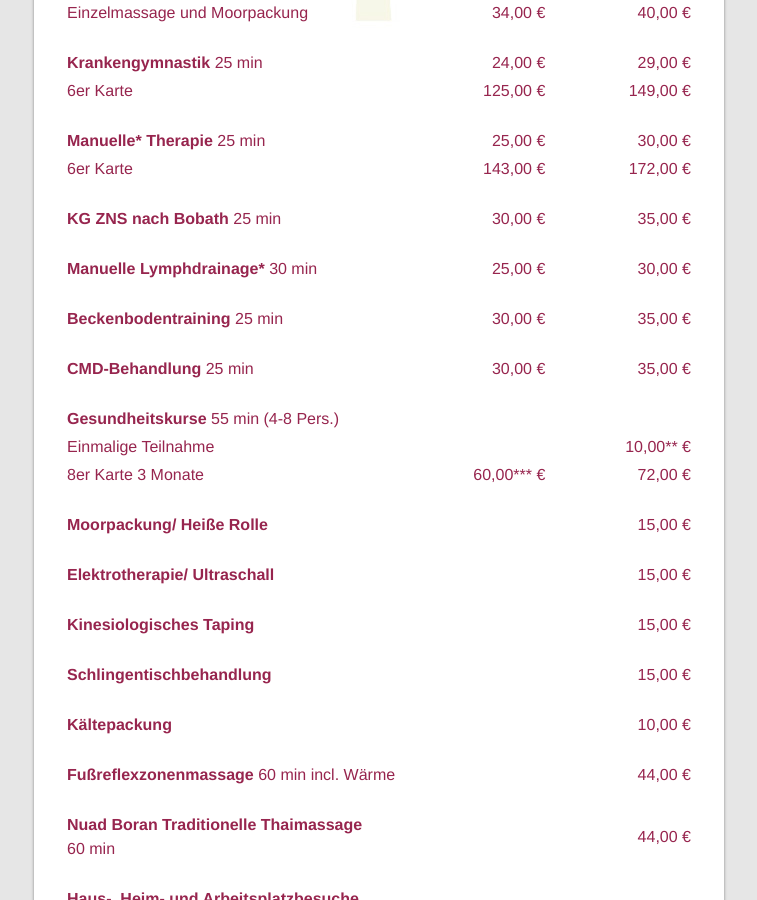
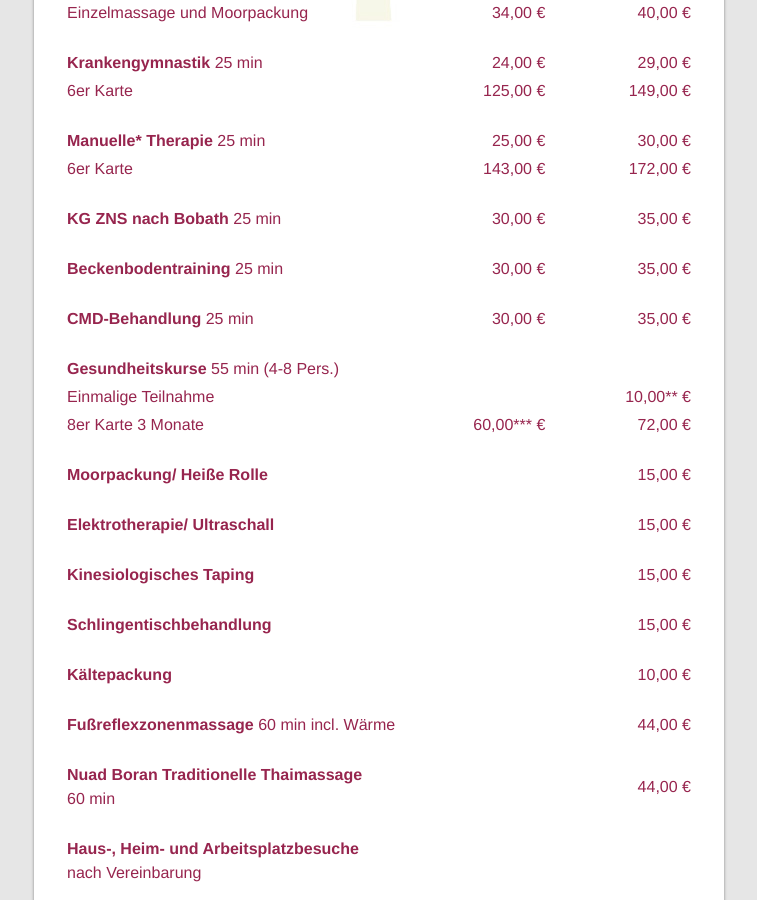
Before and after one commit to davidbasalla/physio_website_2, a Jekyll site: the page built from preise.md, in a window 1280 px wide and 900 px high, scrolled down 465 px. Shown: the whole window, without its empty margins (261-1018 px from the left). Built offline with Jekyll 4.4.1, drawn with Linux system fonts in a browser that asks for light colours.

Commit message:
Remove Manuelle Lymphdrainage and format info.md

```diff
--- a/_data/prices.json
+++ b/_data/prices.json
@@ -1,164 +1,154 @@
-{"prices":
-  [
 {
-      "title":"Klassische Massage",
-      "duration":"25 min",
-      "gruenes_rezept":"",
-      "ohne_rezept":"",
-      "sub_prices":
-        [
+  "prices": [
     {
-            "title":"Einzelmassage",
-            "gruenes_rezept":"22,00",
-            "ohne_rezept":"26,00"
+      "title": "Klassische Massage",
+      "duration": "25 min",
+      "gruenes_rezept": "",
+      "ohne_rezept": "",
+      "sub_prices": [
+        {
+          "title": "Einzelmassage",
+          "gruenes_rezept": "22,00",
+          "ohne_rezept": "26,00"
         },
         {
-            "title":"3 Einzelmassagen gültig 3 Monate",
-            "gruenes_rezept":"",
-            "ohne_rezept":"75,00 "
+          "title": "3 Einzelmassagen gültig 3 Monate",
+          "gruenes_rezept": "",
+          "ohne_rezept": "75,00 "
         },
         {
-            "title":"6er Karte",
-            "gruenes_rezept":"127,00",
-            "ohne_rezept":"149,00"
+          "title": "6er Karte",
+          "gruenes_rezept": "127,00",
+          "ohne_rezept": "149,00"
         },
         {
-            "title":"10er Karte",
-            "gruenes_rezept":"215,00",
-            "ohne_rezept":"245,00"
+          "title": "10er Karte",
+          "gruenes_rezept": "215,00",
+          "ohne_rezept": "245,00"
         },
         {
-            "title":"20er Karte",
-            "gruenes_rezept":"389,00",
-            "ohne_rezept":"485,00"
+          "title": "20er Karte",
+          "gruenes_rezept": "389,00",
+          "ohne_rezept": "485,00"
         },
         {
-            "title":"Einzelmassage und Moorpackung",
-            "gruenes_rezept":"34,00",
-            "ohne_rezept":"40,00"
-          },
-        ]
-    },
-    {
-      "title":"Krankengymnastik",
-      "duration":"25 min",
-      "gruenes_rezept":"24,00",
-      "ohne_rezept":"29,00",
-      "sub_prices":
-        [
-          {
-            "title":"6er Karte",
-            "gruenes_rezept":"125,00",
-             "ohne_rezept":"149,00"
+          "title": "Einzelmassage und Moorpackung",
+          "gruenes_rezept": "34,00",
+          "ohne_rezept": "40,00"
         }
       ]
     },
     {
-      "title":"Manuelle* Therapie",
-      "duration":"25 min",
-      "gruenes_rezept":"25,00",
-      "ohne_rezept":"30,00",
-      "sub_prices":
-        [
+      "title": "Krankengymnastik",
+      "duration": "25 min",
+      "gruenes_rezept": "24,00",
+      "ohne_rezept": "29,00",
+      "sub_prices": [
         {
-            "title":"6er Karte",
-            "gruenes_rezept":"143,00",
-             "ohne_rezept":"172,00"
+          "title": "6er Karte",
+          "gruenes_rezept": "125,00",
+          "ohne_rezept": "149,00"
         }
       ]
     },
     {
-      "title":"KG ZNS nach Bobath",
-      "duration":"25 min",
-      "gruenes_rezept":"30,00",
-      "ohne_rezept":"35,00",
-    },
+      "title": "Manuelle* Therapie",
+      "duration": "25 min",
+      "gruenes_rezept": "25,00",
+      "ohne_rezept": "30,00",
+      "sub_prices": [
         {
-      "title":"Manuelle Lymphdrainage*",
-      "duration":"30 min",
-      "gruenes_rezept":"25,00",
-      "ohne_rezept":"30,00",
-    },
-    {
-      "title":"Beckenbodentraining",
-      "duration":"25 min",
-      "gruenes_rezept":"30,00",
-      "ohne_rezept":"35,00",
-    },
-    {
-      "title":"CMD-Behandlung",
-      "duration":"25 min",
-      "gruenes_rezept":"30,00",
-      "ohne_rezept":"35,00",
-    },
-    {
-      "title":"Gesundheitskurse",
-      "duration":"55 min (4-8 Pers.) ",
-      "gruenes_rezept":"",
-      "ohne_rezept":"",
-      "sub_prices":
-        [
-          {
-            "title":"Einmalige Teilnahme",
-            "gruenes_rezept":"",
-            "ohne_rezept":"10,00**"
-           },
-          {
-            "title":"8er Karte",
-            "duration":"3 Monate",
-            "gruenes_rezept":"60,00***",
-           "ohne_rezept":"72,00"
-           },
+          "title": "6er Karte",
+          "gruenes_rezept": "143,00",
+          "ohne_rezept": "172,00"
+        }
       ]
     },
     {
-      "title":"Moorpackung/ Heiße Rolle",
-      "gruenes_rezept":"",
-      "ohne_rezept":"15,00",
+      "title": "KG ZNS nach Bobath",
+      "duration": "25 min",
+      "gruenes_rezept": "30,00",
+      "ohne_rezept": "35,00"
     },
     {
-      "title":"Elektrotherapie/ Ultraschall ",
-      "gruenes_rezept":"",
-      "ohne_rezept":"15,00",
+      "title": "Beckenbodentraining",
+      "duration": "25 min",
+      "gruenes_rezept": "30,00",
+      "ohne_rezept": "35,00"
     },
     {
-      "title":"Kinesiologisches Taping ",
-      "gruenes_rezept":"",
-      "ohne_rezept":"15,00",
+      "title": "CMD-Behandlung",
+      "duration": "25 min",
+      "gruenes_rezept": "30,00",
+      "ohne_rezept": "35,00"
     },
     {
-      "title":"Schlingentischbehandlung",
-      "gruenes_rezept":"",
-      "ohne_rezept":"15,00",
+      "title": "Gesundheitskurse",
+      "duration": "55 min (4-8 Pers.) ",
+      "gruenes_rezept": "",
+      "ohne_rezept": "",
+      "sub_prices": [
+        {
+          "title": "Einmalige Teilnahme",
+          "gruenes_rezept": "",
+          "ohne_rezept": "10,00**"
         },
         {
-      "title":"Kältepackung ",
-      "gruenes_rezept":"",
-      "ohne_rezept":"10,00",
+          "title": "8er Karte",
+          "duration": "3 Monate",
+          "gruenes_rezept": "60,00***",
+          "ohne_rezept": "72,00"
+        }
+      ]
     },
     {
-      "title":"Fußreflexzonenmassage",
-      "duration":"60 min incl. Wärme",
-      "gruenes_rezept":"",
-      "ohne_rezept":"44,00",
+      "title": "Moorpackung/ Heiße Rolle",
+      "gruenes_rezept": "",
+      "ohne_rezept": "15,00"
     },
     {
-      "title":"Nuad Boran Traditionelle Thaimassage",
-      "duration":"60 min",
-      "gruenes_rezept":"",
-      "ohne_rezept":"44,00",
+      "title": "Elektrotherapie/ Ultraschall ",
+      "gruenes_rezept": "",
+      "ohne_rezept": "15,00"
     },
     {
-      "title":"Haus-, Heim- und Arbeitsplatzbesuche",
-      "duration":"nach Vereinbarung",
-      "gruenes_rezept":"",
-      "ohne_rezept":"",
+      "title": "Kinesiologisches Taping ",
+      "gruenes_rezept": "",
+      "ohne_rezept": "15,00"
     },
     {
-      "title":"Alle Kassen nach ärztlicher Verordnung, BG und Privat",
-      "duration":"",
-      "gruenes_rezept":"",
-      "ohne_rezept":"",
+      "title": "Schlingentischbehandlung",
+      "gruenes_rezept": "",
+      "ohne_rezept": "15,00"
     },
+    {
+      "title": "Kältepackung ",
+      "gruenes_rezept": "",
+      "ohne_rezept": "10,00"
+    },
+    {
+      "title": "Fußreflexzonenmassage",
+      "duration": "60 min incl. Wärme",
+      "gruenes_rezept": "",
+      "ohne_rezept": "44,00"
+    },
+    {
+      "title": "Nuad Boran Traditionelle Thaimassage",
+      "duration": "60 min",
+      "gruenes_rezept": "",
+      "ohne_rezept": "44,00"
+    },
+    {
+      "title": "Haus-, Heim- und Arbeitsplatzbesuche",
+      "duration": "nach Vereinbarung",
+      "gruenes_rezept": "",
+      "ohne_rezept": ""
+    },
+    {
+      "title": "Alle Kassen nach ärztlicher Verordnung, BG und Privat",
+      "duration": "",
+      "gruenes_rezept": "",
+      "ohne_rezept": ""
+    }
   ]
 }
--- a/info.md
+++ b/info.md
@@ -12,64 +12,38 @@
 
 #### Anmeldung
 
-- Sie benötigen eine gültige Heilmittelverordnung (Rezept für Physiotherapie), die Ihr Arzt
-ausgestellt und unterschrieben hat.
-- Wenn Sie ein Rezept erhalten, kommen Sie in der Praxis vorbei, schicken uns eine E-Mail
-oder rufen bitte unverzüglich zwecks Terminvereinbarung an. Ein neues Rezept ist nur <b> 14
-Tage nach Ausstellungsdatum </b> gültig; bis dahin muss die erste Behandlung erfolgt sein.
-- Wenn Sie nur unseren Anrufbeantworter erreichen, hinterlassen Sie uns Ihren Namen und
-Telefonnummer, damit wir umgehend zurückrufen können.
-- Geben Sie zusätzlich das Datum des Rezeptes und die Art der Behandlung an (z.B.
-Krankengymnastik, Manuelle Lymphdrainage, Massage, Ultraschall, Moorpackung usw.),
-damit wir den ersten Termin planen können.
+- Sie benötigen eine gültige Heilmittelverordnung (Rezept für Physiotherapie), die Ihr Arzt ausgestellt und unterschrieben hat.
+- Wenn Sie ein Rezept erhalten, kommen Sie in der Praxis vorbei, schicken uns eine E-Mail oder rufen bitte unverzüglich zwecks Terminvereinbarung an. Ein neues Rezept ist nur <b> 14 Tage nach Ausstellungsdatum </b> gültig; bis dahin muss die erste Behandlung erfolgt sein.
+- Wenn Sie nur unseren Anrufbeantworter erreichen, hinterlassen Sie uns Ihren Namen und Telefonnummer, damit wir umgehend zurückrufen können.
+- Geben Sie zusätzlich das Datum des Rezeptes und die Art der Behandlung an (z.B. Krankengymnastik, Massage, Ultraschall, Moorpackung usw.), damit wir den ersten Termin planen können.
 - Wir bemühen uns Ihre Terminwünsche zu erfüllen, bitten aber auch um Ihre Flexibilität.
-- Sie werden im Rahmen der Verordnung durch eine/n qualifizierte/n Mitarbeiter/-in
-behandelt. Auf Grund von Urlaub, Weiterbildung oder Krankheit kann es vorkommen, dass
-Sie im Laufe eines Rezeptes auch durch andere Mitarbeiter/-innen mit entsprechender
-Qualifikation behandelt werden.
-- Die mit uns vereinbarten Termine sind verbindlich, da er ausschließlich für Sie freigehalten
-wird. Termine sollten nur in dringenden Ausnahmefällen und nicht später als <b>24 Stunden</b> vor
-dem vereinbarten Termin abgesagt werden.
-- Falls Sie einen vereinbarten Termin zu kurzfristig oder gar nicht absagen, stellen wir diesen
-privat mit <b>15 EUR</b> in Rechnung, d.h. Sie müssen für den ausgefallenen Termin eine
-Ausfallgebühr gemäß §615 BGB bezahlen. Den ausgefallenen Termin dürfen wir nicht bei
-Ihrer Krankenkasse abrechnen und selbst wenn Sie nicht erscheinen, entstehen uns Kosten.
+- Sie werden im Rahmen der Verordnung durch eine/n qualifizierte/n Mitarbeiter/-in behandelt. Auf Grund von Urlaub, Weiterbildung oder Krankheit kann es vorkommen, dass Sie im Laufe eines Rezeptes auch durch andere Mitarbeiter/-innen mit entsprechender Qualifikation behandelt werden.
+- Die mit uns vereinbarten Termine sind verbindlich, da er ausschließlich für Sie freigehalten wird. Termine sollten nur in dringenden Ausnahmefällen und nicht später als <b>24 Stunden</b> vor dem vereinbarten Termin abgesagt werden.
+- Falls Sie einen vereinbarten Termin zu kurzfristig oder gar nicht absagen, stellen wir diesen privat mit <b>15 EUR</b> in Rechnung, d.h. Sie müssen für den ausgefallenen Termin eine Ausfallgebühr gemäß §615 BGB bezahlen. Den ausgefallenen Termin dürfen wir nicht bei Ihrer Krankenkasse abrechnen und selbst wenn Sie nicht erscheinen, entstehen uns Kosten.
 
 #### Erster Termin
 
 - Mitzubringen sind:
+
   - Das Rezept
   - Ein großes Handtuch
   - Falls Sie von Zuzahlungen befreit sind, Ihren Befreiungsausweis
   - Befundunterlagen Ihres Arztes
   - Bequeme Kleidung (Für eine optimale Behandlung kann es nötig sein, dass Sie sich bis auf die Unterwäsche entkleiden)
 
-- Bitte füllen Sie das <b>Anmeldeformular</b> vollständig aus. Bitte weisen Sie uns unverzüglich auf
-Besonderheiten ihrerseits hin.
-- Unsere Mitarbeiter sind strikt angewiesen, Ihr Rezept vor Behandlungsbeginn zu
-überprüfen. Falls das Rezept nicht gültig ist, können wir Sie nicht behandeln, da wir unsere
-Arbeit nicht von der Krankenkasse bezahlt bekommen.
-- In vielen Fällen können wir in Abstimmung mit dem Arzt eine Korrektur des fehlerhaften
-Rezepts veranlassen, sodass die Behandlung dennoch beginnen kann.
-- Wenn die Formalitäten erledigt sind, nennt unser/- Mitarbeiter/-in Ihnen den
-Behandlungsraum. Die Räume sind mit Nummern gekennzeichnet.
-Ihre Behandlung
-- Seien Sie bitte pünktlich, gern einige Minuten vor dem vereinbarten Termin. Haben Sie
-etwas Geduld, wenn die Anmeldung nicht besetzt ist. Nehmen Sie im Wartebereich Platz,
-blättern in einer Zeitschrift, essen einen Apfel oder trinken etwas Wasser.
-- Unterschreiben Sie auf dem Originalrezept für die jeweilige Behandlung, denn nur so können
-wir es bei der Krankenkasse abrechnen und vergütet werden.
-- Vereinbaren Sie unbedingt Folgetermine; unser/-e Mitarbeiter/-in gibt Ihnen einen
-Terminzettel mit den vereinbarten Terminen, um Missverständnisse zu vermeiden.
+- Bitte füllen Sie das <b>Anmeldeformular</b> vollständig aus. Bitte weisen Sie uns unverzüglich auf Besonderheiten ihrerseits hin.
+- Unsere Mitarbeiter sind strikt angewiesen, Ihr Rezept vor Behandlungsbeginn zu überprüfen. Falls das Rezept nicht gültig ist, können wir Sie nicht behandeln, da wir unsere Arbeit nicht von der Krankenkasse bezahlt bekommen.
+- In vielen Fällen können wir in Abstimmung mit dem Arzt eine Korrektur des fehlerhaften Rezepts veranlassen, sodass die Behandlung dennoch beginnen kann.
+- Wenn die Formalitäten erledigt sind, nennt unser/- Mitarbeiter/-in Ihnen den Behandlungsraum. Die Räume sind mit Nummern gekennzeichnet. Ihre Behandlung
+- Seien Sie bitte pünktlich, gern einige Minuten vor dem vereinbarten Termin. Haben Sie etwas Geduld, wenn die Anmeldung nicht besetzt ist. Nehmen Sie im Wartebereich Platz, blättern in einer Zeitschrift, essen einen Apfel oder trinken etwas Wasser.
+- Unterschreiben Sie auf dem Originalrezept für die jeweilige Behandlung, denn nur so können wir es bei der Krankenkasse abrechnen und vergütet werden.
+- Vereinbaren Sie unbedingt Folgetermine; unser/-e Mitarbeiter/-in gibt Ihnen einen Terminzettel mit den vereinbarten Terminen, um Missverständnisse zu vermeiden.
 - Falls Sie Terminänderungen wünschen, sprechen Sie uns bitte <b>vor der Behandlung</b> an.
-- Bitte schließen Sie die Tür bzw. den Vorhang des Behandlungsraumes und legen Sie
-Wertsachen und Kleidung nur dort ab. Für die Garderobe übernehmen wir keine Haftung.
-- Unser/e Mitarbeiter/-in ist angewiesen, nur Behandlungen durchzuführen, die verordnet
-wurden.
-- Unsere Praxis arbeitet im 30-Minuten-Takt, innerhalb dieser Zeit erfolgen Begrüßung samt
-Formalitäten, Behandlung und Verabschiedung.
+- Bitte schließen Sie die Tür bzw. den Vorhang des Behandlungsraumes und legen Sie Wertsachen und Kleidung nur dort ab. Für die Garderobe übernehmen wir keine Haftung.
+- Unser/e Mitarbeiter/-in ist angewiesen, nur Behandlungen durchzuführen, die verordnet wurden.
+- Unsere Praxis arbeitet im 30-Minuten-Takt, innerhalb dieser Zeit erfolgen Begrüßung samt Formalitäten, Behandlung und Verabschiedung.
 - Die tatsächliche Behandlungsdauer liegt im Rahmen der Regelzeiten, wie mit den
-Krankenkassen gesetzlich vereinbart:
+  Krankenkassen gesetzlich vereinbart:
   - Allgemeine Krankengymnastik - 20 Minuten
   - Klassische Massagetherapie - 20 Minuten
   - Elektrotherapie - 20 Minuten
@@ -78,23 +52,15 @@
   - Warmpackungen / Naturmoor - 20 – 25 Minuten
   - MLD - 30 / 45 / 60 Minuten.
 
-
 #### Nach der Behandlung
 
-- Kleiden Sie sich im Behandlungsraum wieder an und achten Sie darauf, keine Wertsachen,
-Kleidungsstücke oder Handtücher liegen zu lassen.
+- Kleiden Sie sich im Behandlungsraum wieder an und achten Sie darauf, keine Wertsachen, Kleidungsstücke oder Handtücher liegen zu lassen.
 - Bitte hinterlassen Sie die Kabine so, wie Sie sie vorgefunden haben.
-- Ihr Handtuch können wir gerne für Sie während einer Behandlungsserie aufbewahren. Nach
-der letzten Behandlung nehmen Sie es bitte mit, da vergessene Handtücher maximal zwei
-Monate aufbewahrt und danach entsorgt werden.
-Rezeptgebühr und Zuzahlung
-- Die Höhe der Zuzahlung ist gesetzlich festgelegt und beträgt pro Rezept 10 EUR plus 10%
-Eigenanteil des Bruttowertes. Sie muss für jedes einzelne Rezept bezahlt werden.
+- Ihr Handtuch können wir gerne für Sie während einer Behandlungsserie aufbewahren. Nach der letzten Behandlung nehmen Sie es bitte mit, da vergessene Handtücher maximal zwei Monate aufbewahrt und danach entsorgt werden. Rezeptgebühr und Zuzahlung
+- Die Höhe der Zuzahlung ist gesetzlich festgelegt und beträgt pro Rezept 10 EUR plus 10% Eigenanteil des Bruttowertes. Sie muss für jedes einzelne Rezept bezahlt werden.
 - Ausgenommen hiervon sind Patienten mit dem Ausweis „Befreit von allen Zuzahlungen“.
 - Die Zahlung ist nach der zweiten Behandlung zu leisten; in Bar oder per Banküberweisung.
-- Im Falle nicht erfolgter Zahlungen oder Ausfallgebühren behalten wir uns vor, alle weiteren
-Termine zu streichen und das Rezept einzubehalten. In solchen Fällen teilen wir der
-Krankenkasse den Grund für den Behandlungsabbruch mit.
+- Im Falle nicht erfolgter Zahlungen oder Ausfallgebühren behalten wir uns vor, alle weiteren Termine zu streichen und das Rezept einzubehalten. In solchen Fällen teilen wir der Krankenkasse den Grund für den Behandlungsabbruch mit.
 
 Gern nehmen wir Ihre Hinweise zur Verbesserung unserer Praxisabläufe entgegen.
 
```
Also changed, not shown: index.html (+9 -7 lines). Lines whose indentation alone changed are shown as unchanged.
